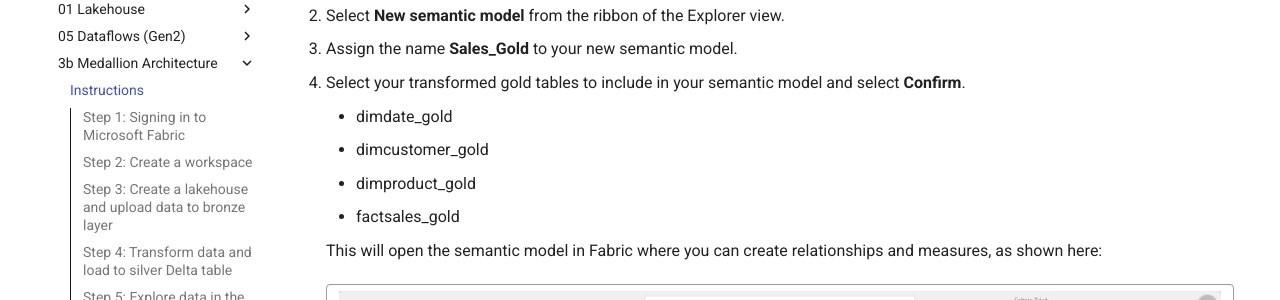
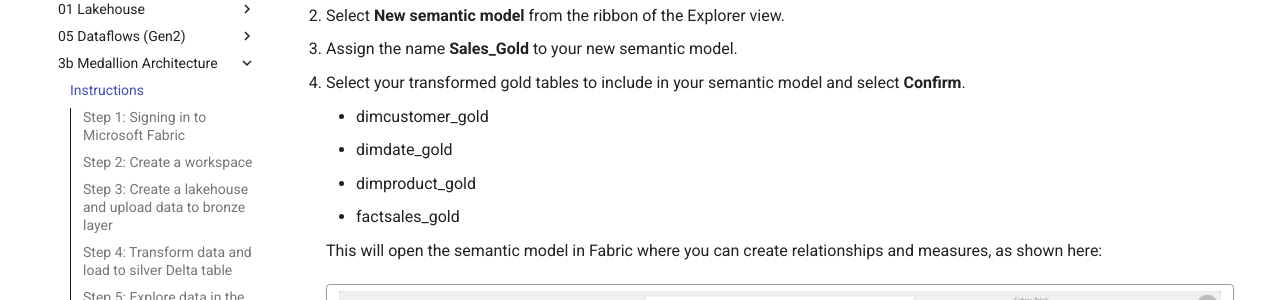
Before and after one commit to qaalabs/fabric, an MkDocs documentation site: the page built from docs/03b-medallion-lakehouse/instructions.md, in a window 1280 px wide and 900 px high, scrolled down 17101 px. Shown: the part 153-453 px from the top of the window. Built offline with MkDocs 1.6.1 and Material for MkDocs 9.7.7, drawn with Linux system fonts in a browser that asks for light colours.

Commit message:
order names

```diff
--- a/docs/03b-medallion-lakehouse/instructions.md
+++ b/docs/03b-medallion-lakehouse/instructions.md
@@ -659,8 +659,8 @@
 
 4. Select your transformed gold tables to include in your semantic model and select **Confirm**.
 
+    - dimcustomer_gold
     - dimdate_gold
-    - dimcustomer_gold
     - dimproduct_gold
     - factsales_gold
 
```
